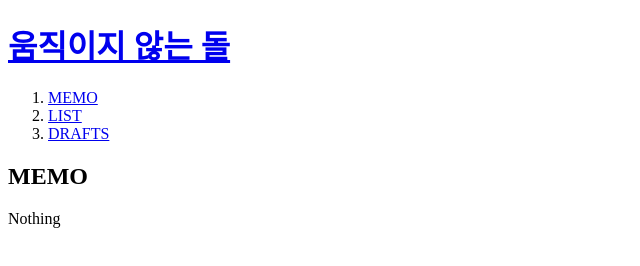
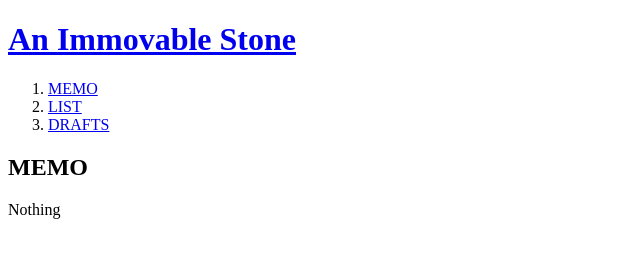
Before and after one commit to animmovablestone/blog, a plain HTML site: page 1.html in a window 1280 px wide. Shown: the whole page, without its empty margins (0-640 px from the left). Drawn offline with Linux system fonts and the light colour scheme.

Commit message:
Add files via upload

```diff
--- a/1.html
+++ b/1.html
@@ -1,11 +1,11 @@
 <!doctype html>
 <html>
 <head>
-  <title> 움직이지 않는 돌 - MEMO </title>
+  <title> An Immovable Stone - MEMO </title>
   <meta charset="utf-8">
 </head>
 <body>
-  <h1><a href="main.html"> 움직이지 않는 돌 </a></h1>
+  <h1><a href="main.html"> An Immovable Stone </a></h1>
   <ol>
     <li><a href="1.html"> MEMO </a></li>
     <li><a href="2.html"> LIST </a></li>
```
Also changed, not shown: 2.html (+2 -2 lines), 3.html (+2 -2 lines), main.html (+2 -2 lines).
